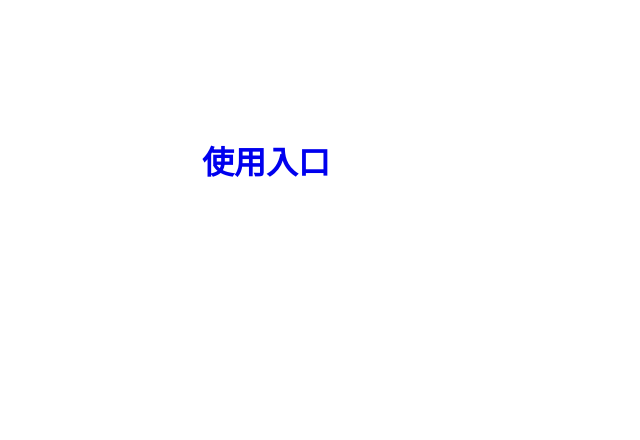
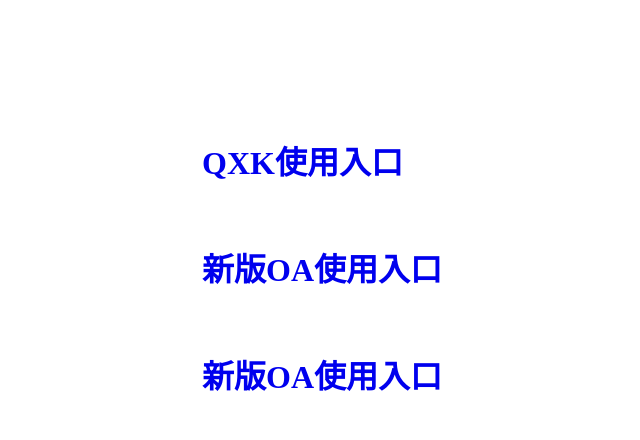
Before and after one commit to billxyz/billxyz.github.io, a plain HTML site: page link.html in a window 1280 px wide. Shown: the whole page, without its empty margins (310-950 px from the left). Drawn offline with Linux system fonts and the light colour scheme.

Commit message:
Update link.html

```diff
--- a/link.html
+++ b/link.html
@@ -16,7 +16,10 @@
 	<br />
 	<br />
 	<br />
-	<a href="http://172.20.4.110/"><h1>使用入口</h1></a>
+	<a href="http://172.20.4.110/"><h1>QXK使用入口</h2></a><br>
+	<a href="http://10.1.2.42:8011/"><h1>新版OA使用入口</h2></a><br>
+	<a href="http://192.168.14.120:8888/"><h1>新版OA使用入口</h2></a><br>
+
 </body>
 
 </html>
```
